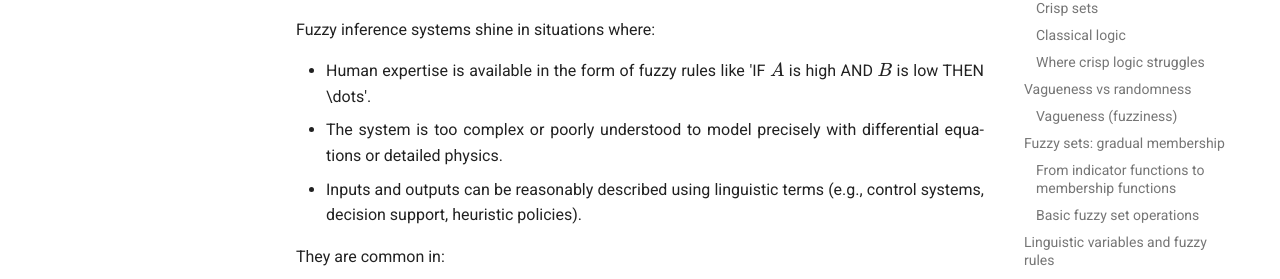
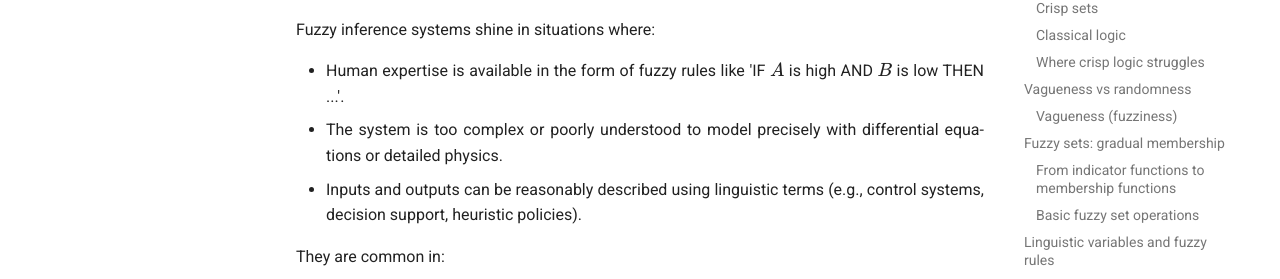
Before and after one commit to pj1911/my-wiki, an MkDocs documentation site: the page built from docs/Fuzzy Inference Systems.md, in a window 1280 px wide and 900 px high, scrolled down 11546 px. Shown: the part 199-478 px from the top of the window. Built offline with MkDocs 1.6.1 and Material for MkDocs 9.7.7, drawn with Linux system fonts in a browser that asks for light colours.

Commit message:
Fix formatting of fuzzy rule example in documentation

```diff
--- a/docs/Fuzzy Inference Systems.md
+++ b/docs/Fuzzy Inference Systems.md
@@ -503,7 +503,7 @@ So, given \(T = 24^\circ\mathrm{C}\) and \(H = 55\%\), the fuzzy inference syste
 
 Fuzzy inference systems shine in situations where:
 
-- Human expertise is available in the form of fuzzy rules like 'IF \(A\) is high AND \(B\) is low THEN \dots'.
+- Human expertise is available in the form of fuzzy rules like 'IF \(A\) is high AND \(B\) is low THEN ...'.
 - The system is too complex or poorly understood to model precisely with differential equations or detailed physics.
 - Inputs and outputs can be reasonably described using linguistic terms (e.g., control systems, decision support, heuristic policies).
 
```
